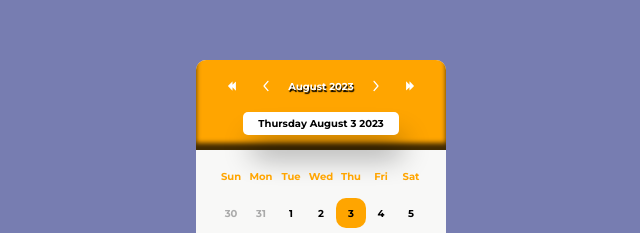
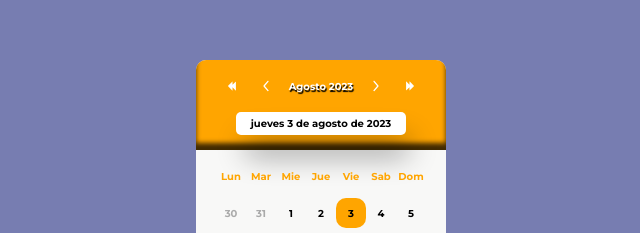
Before and after one commit to modough/react-dateselector, a React (Vite) app: page / in a window 1280 px wide. Shown: the part 348-581 px from the top of the page, without its empty margins (444-1084 px from the left). Built offline with nearby package versions, Linux system fonts and the light colour scheme.

Commit message:
adding more lang for locale props and README updated

```diff
--- a/App.jsx
+++ b/App.jsx
@@ -2,7 +2,7 @@ import { useState } from 'react'
 import DayPicker from './src/components/DayPicker'
 import PropTypes from 'prop-types'
 
-function App({ locale = 'en-US', color = 'orange', todayBackground = 'orange' }) {
+function App({ locale = 'es-ES', color = 'orange', todayBackground = 'orange' }) {
   const [clickedDate, setClickedDate] = useState({})
   return (
     <DayPicker
--- a/package.json
+++ b/package.json
@@ -1,13 +1,13 @@
 {
   "name": "date-selector-react",
   "private": false,
-  "version": "1.2.3",
+  "version": "1.2.4",
   "type": "module",
   "scripts": {
     "dev": "vite",
     "build": "vite build",
     "lint": "eslint src --ext js,jsx --report-unused-disable-directives --max-warnings 0",
-    "preview": "vite preview"
+    "prod": "vite preview"
   },
   "dependencies": {
     "date-fns": "^2.30.0",
--- a/src/data/daysInLetter.js
+++ b/src/data/daysInLetter.js
@@ -2,7 +2,13 @@ export const daysInLetter = {
     fr: [
         'Lun', 'Mar', 'Mer', 'Jeu', 'Ven', 'Sam', 'Dim'
     ],
+    es: [
+        'Lun', 'Mar', 'Mie', 'Jue', 'Vie', 'Sab', 'Dom'
+    ],
     en: [
         'Sun', 'Mon', 'Tue', 'Wed', 'Thu', 'Fri', 'Sat'
+    ],
+    de: [
+        'Son', 'Mon', 'Die', 'Mit', 'Don', 'Fre', 'Sam'
     ]
 }
--- a/src/data/monthInLetter.js
+++ b/src/data/monthInLetter.js
@@ -13,6 +13,20 @@ export const monthsInLetter = {
         "Novembre",
         "Decembre"
     ],
+    es: [
+        'Enero',
+        'Febrero',
+        'Marzo',
+        'Abril',
+        'Mayo',
+        'Junio',
+        'Julio',
+        'Agosto',
+        'Septiembre',
+        'Octubre',
+        'Noviembre',
+        'Diciembre'
+    ],
     en: [
         "January",
         "February",
@@ -26,5 +40,20 @@ export const monthsInLetter = {
         "October",
         "November",
         "December"
+    ],
+    de: [
+        "Neujahr",
+        "Januar",
+        "Februar",
+        "M&auml;rz",
+        "April",
+        "Mai",
+        "Juni",
+        "Juli",
+        "August",
+        "September",
+        "Oktober",
+        "November",
+        "Dezember"
     ]
 }
```
Also changed, not shown: 1 other file (tests, documents, lock files or other folders).
